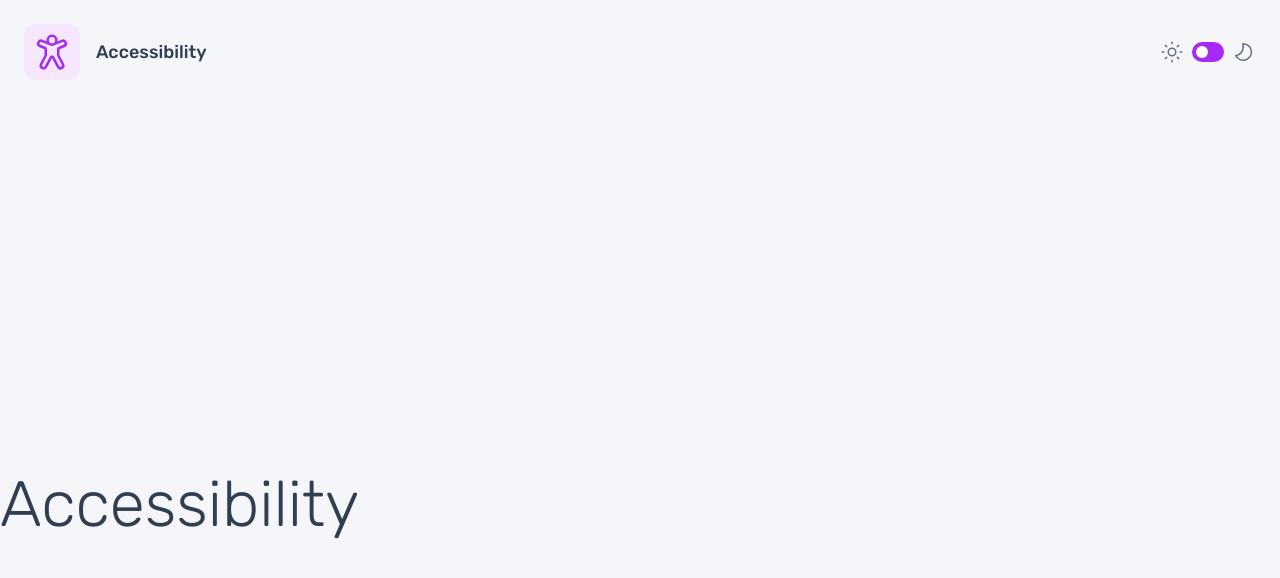
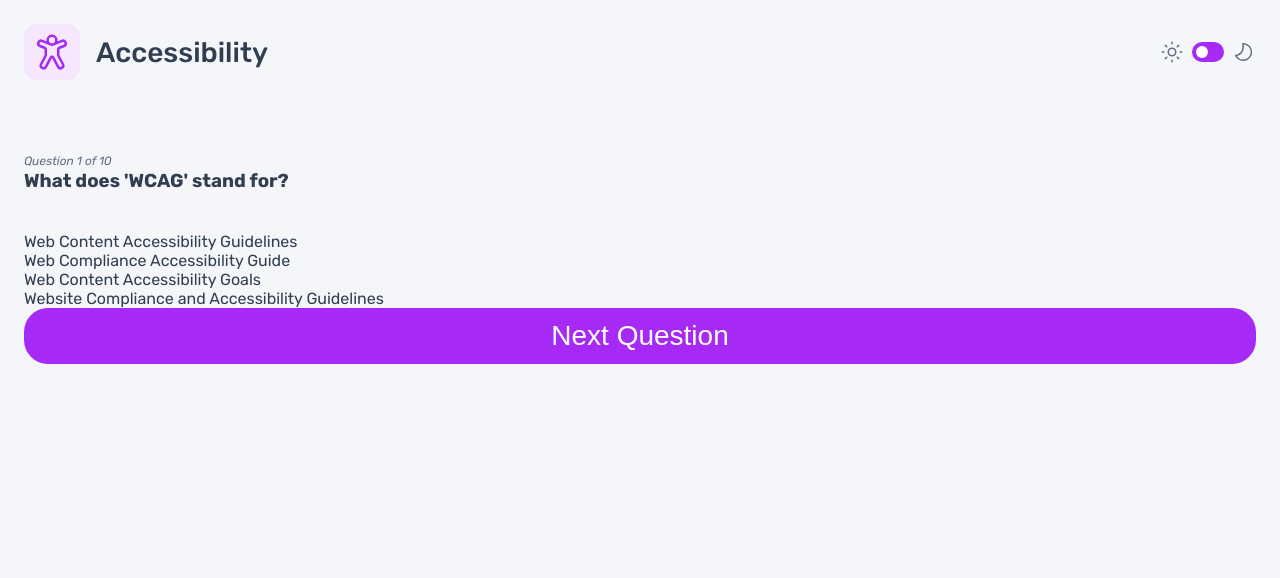
Before and after one commit to ryanbradley-webdev/frontend-quiz, a Vue app: page /quiz/Accessibility in a window 1280 px wide. Shown: the top 578 px of the page. Built offline with nearby package versions, Linux system fonts and the light colour scheme.

Commit message:
Add basic functionality to QuizView component. Add Button component.

```diff
--- a/src/assets/base.css
+++ b/src/assets/base.css
@@ -5,6 +5,7 @@
   --clr-dark-navy: #313E51;
   --clr-purple-pri: #A729F5;
   --font-size-head-lg: 40px;
+  --font-size-head-sm: 18px;
   --font-size-body-sm: 14px;
   --line-height-body-sm: 150%;
 }
@@ -12,6 +13,7 @@
 @media screen and (min-width: 481px) {
   :root {
     --font-size-head-lg: 64px;
+    --font-size-head-sm: 28px;
     --font-size-body-sm: 12px;
   }
 }
--- /dev/null
+++ b/src/components/Button.vue
@@ -0,0 +1,22 @@
+<script setup lang="ts">
+</script>
+
+<template>
+  <button
+    @click="$emit('btn-click')"
+  >
+    <slot />
+  </button>
+</template>
+
+<style scoped>
+button {
+  width: 100%;
+  height: 56px;
+  font-size: var(--font-size-head-sm);
+  color: var(--clr-white-pri);
+  background-color: var(--clr-purple-pri);
+  border-radius: 24px;
+  border: none;
+}
+</style>
--- a/src/components/Header.vue
+++ b/src/components/Header.vue
@@ -120,7 +120,7 @@ input {
   display: flex;
   align-items: center;
   gap: 16px;
-  font-size: 18px;
+  font-size: var(--font-size-head-sm);
   font-weight: 500;
 }
 </style>
--- a/src/components/LinkItem.vue
+++ b/src/components/LinkItem.vue
@@ -62,7 +62,7 @@ const {
   background-color: var(--clr-white-pri);
   border-radius: 12px;
   text-decoration: none;
-  font-size: 18px;
+  font-size: var(--font-size-head-sm);
   font-weight: 500;
   box-shadow: 0 16px 40px #8fa0c211;
 }
--- a/src/views/QuizView.vue
+++ b/src/views/QuizView.vue
@@ -1,6 +1,8 @@
 <script setup lang="ts">
-import type { Quiz } from '@/types/types';
-import type { PropType } from 'vue';
+import type { Quiz } from '@/types/types'
+import { computed } from '@vue/reactivity'
+import { ref, type PropType } from 'vue'
+import Button from '@/components/Button.vue'
 
 const {
   quiz
@@ -10,20 +12,53 @@ const {
     required: true
   }
 })
+
+const questionNumber = ref(0)
+const currentQuestion = computed(() => quiz.questions[questionNumber.value])
+
+const nextQuestion = () => {
+  if (questionNumber.value < 9) {
+    questionNumber.value++
+  } else {
+    questionNumber.value = 0
+  }
+}
 </script>
 
 <template>
-  <div class="quiz">
-    <h1>{{ quiz.title }}</h1>
-  </div>
+
+  <main>
+
+    <section>
+
+      <em>
+        Question {{ questionNumber + 1 }} of {{ quiz.questions.length }}
+      </em>
+
+      <h3>
+        {{ currentQuestion.question }}
+      </h3>
+
+    </section>
+
+    <section>
+
+      <div v-for="option in currentQuestion.options">
+        {{ option }}
+      </div>
+
+      <Button
+        @btn-click="nextQuestion"
+      >
+        Next Question
+      </Button>
+
+    </section>
+
+  </main>
+
 </template>
 
-<style>
-@media (min-width: 1024px) {
-  .quiz {
-    min-height: 100vh;
-    display: flex;
-    align-items: center;
-  }
-}
+<style scoped>
+
 </style>
```
